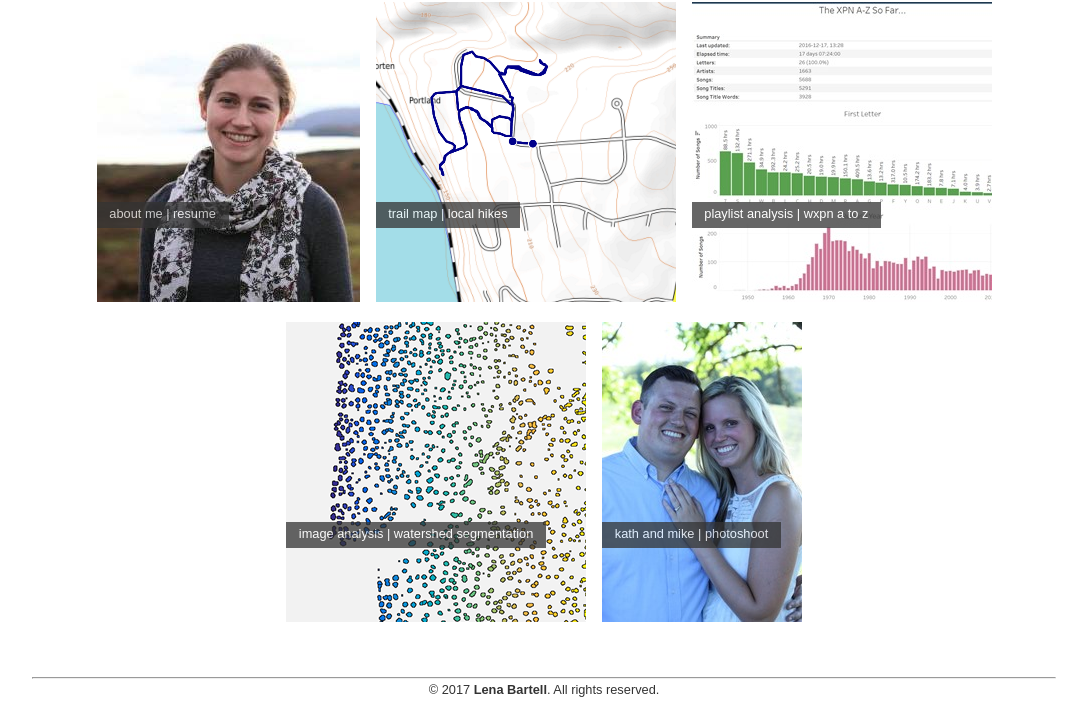
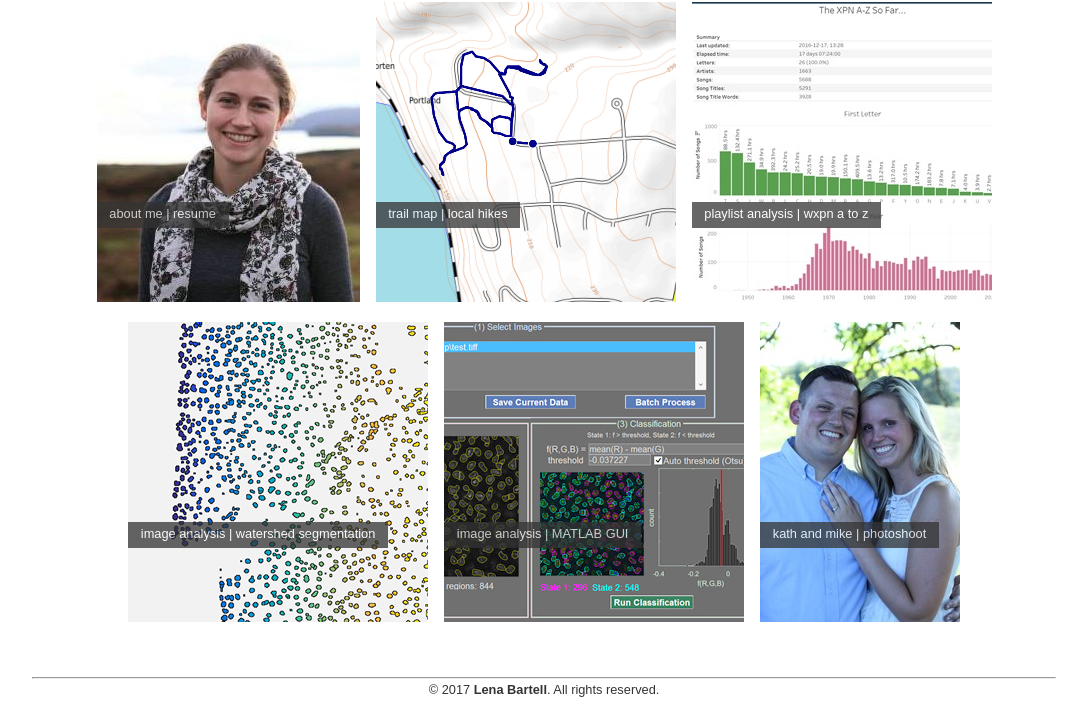
Before and after one commit to lbartell/lenabartell.com, a plain HTML site: page index.html in a window 1280 px wide. Shown: the part 91-800 px from the top of the page, without its empty margins (96-1183 px from the left). Drawn offline with Linux system fonts and the light colour scheme.

Commit message:
Add/Update matlab GUI page

```diff
--- a/index.html
+++ b/index.html
@@ -52,6 +52,11 @@
 					<p style="top:200px;">image analysis | watershed segmentation </p>
 				</a>
 			</div
+			><div class="cover" style="background:url(projectcovers/gui.jpg); width:300px; height:300px;">
+				<a href="watershed_cells_gui.html">
+					<p style="top:200px;">image analysis | MATLAB GUI </p>
+				</a>
+			</div
 			><div class="cover" style="background:url(projectcovers/kathmike.jpg); width:200px; height:300px;">
 				<a href="kath_and_mike.html">
 					<p style="top:200px;">kath and mike | photoshoot</p>
```
Also changed, not shown: projectcovers/.picasaoriginals/fig2_A_v1.png (deleted), projectcovers/.picasaoriginals/xpnplaylist.png (deleted), projectcovers/gui.jpg (added), 1 other file.
